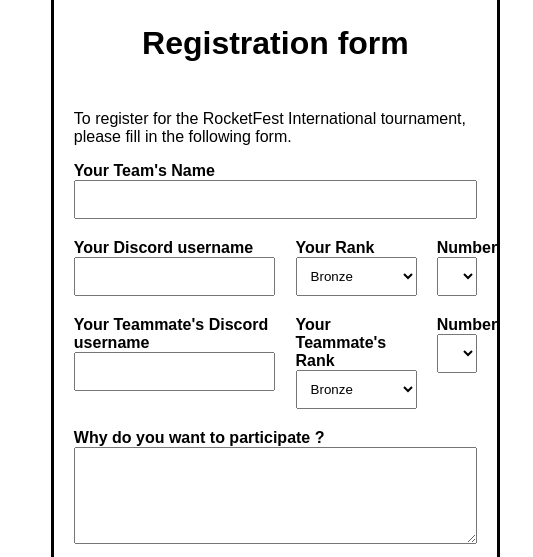
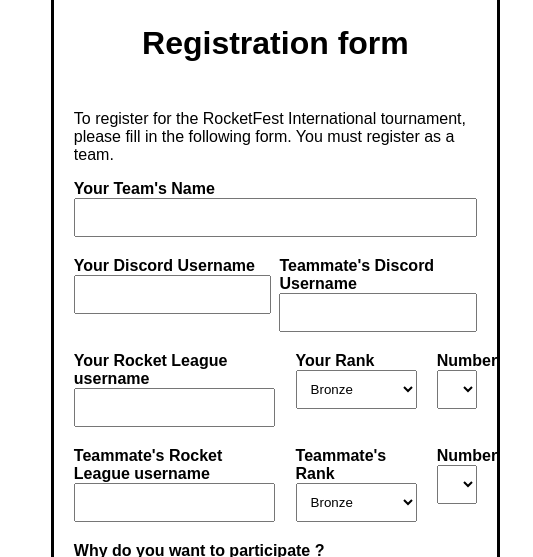
Before and after one commit to realRCorp/realrcorp.github.io, a plain HTML site: page rocketfest/index.html in a window 1280 px wide. Shown: the part 217-774 px from the top of the page, 644-1177 px from the left. Drawn offline with Linux system fonts and the light colour scheme.

Commit message:
Update index.html

```diff
--- a/rocketfest/css/style.css
+++ b/rocketfest/css/style.css
@@ -60,6 +60,12 @@ label{
 }
 
 .discord{
+    display: flex;
+    flex-direction: column;
+    width: 49%;
+}
+
+.rl{
     display: flex;
     flex-direction: column;
     width: 50%;
--- a/rocketfest/index.html
+++ b/rocketfest/index.html
@@ -43,7 +43,7 @@
             </div>
                 <div class="formulaire">
                 <h1>Registration form</h1>
-                <p>To register for the RocketFest International tournament, please fill in the following form.</p>
+                <p>To register for the RocketFest International tournament, please fill in the following form. You must register as a team.</p>
                 <form id="rocketform" method="POST" action="https://script.google.com/macros/s/AKfycbzK2a9WIHvanM6uBZ4hMKr8BTrXQTF9UkojTm5_VxiWVuieSwmFzgs66X3N02deGyCq/exec">
                     <div class="form">
                         <label for="team">Your Team's Name</label>
@@ -51,8 +51,18 @@
                     </div>
                     <div class="temp">
                         <div class="discord">
-                            <label for="maindiscord">Your Discord username</label>
-                            <input name="Main's Discord" id="maindiscord" type="text" required>
+                            <label for="mndiscord">Your Discord Username</label>
+                            <input name="Main's Discord" id="mndiscord" type="text" required>
+                        </div>
+                        <div class="discord">
+                            <label for="tmdiscord">Teammate's Discord Username</label>
+                            <input name="Teammate's Discord" id="tmdiscord" type="text" required>
+                        </div>
+                    </div>
+                    <div class="temp">
+                        <div class="rl">
+                            <label for="mainrl">Your Rocket League username</label>
+                            <input name="Main's Rocket League" id="mainrl" type="text" required>
                         </div>
                         <div class="rank">
                             <label for="mainrank">Your Rank</label>
@@ -75,12 +85,12 @@
                         </div>
                     </div>
                     <div class="temp">
-                        <div class="discord">
-                            <label for="tmdiscord">Your Teammate's Discord username</label>
-                            <input name="Teammate's Discord" id="tmdiscord" type="text" required>
+                        <div class="rl">
+                            <label for="tmrl">Teammate's Rocket League username</label>
+                            <input name="Teammate's Rocket League" id="tmrl" type="text" required>
                         </div>
                         <div class="rank">
-                            <label for="tmrank">Your Teammate's Rank</label>
+                            <label for="tmrank">Teammate's Rank</label>
                             <select  name="Teammate's Rank" id="tmrank" required>
 
                                 <option value="Bronze">Bronze</option>
```
